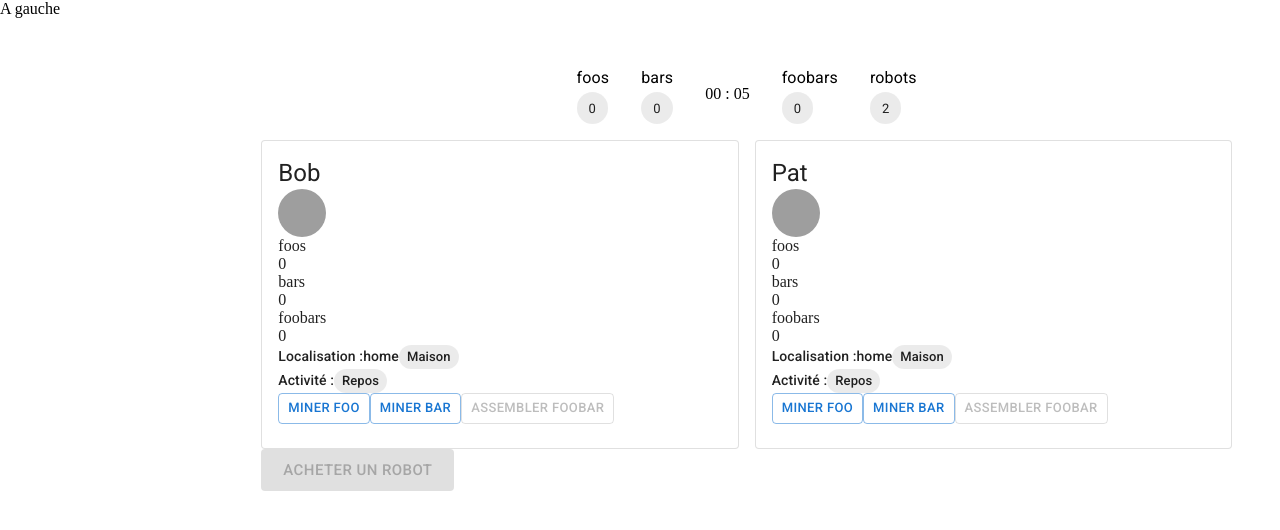
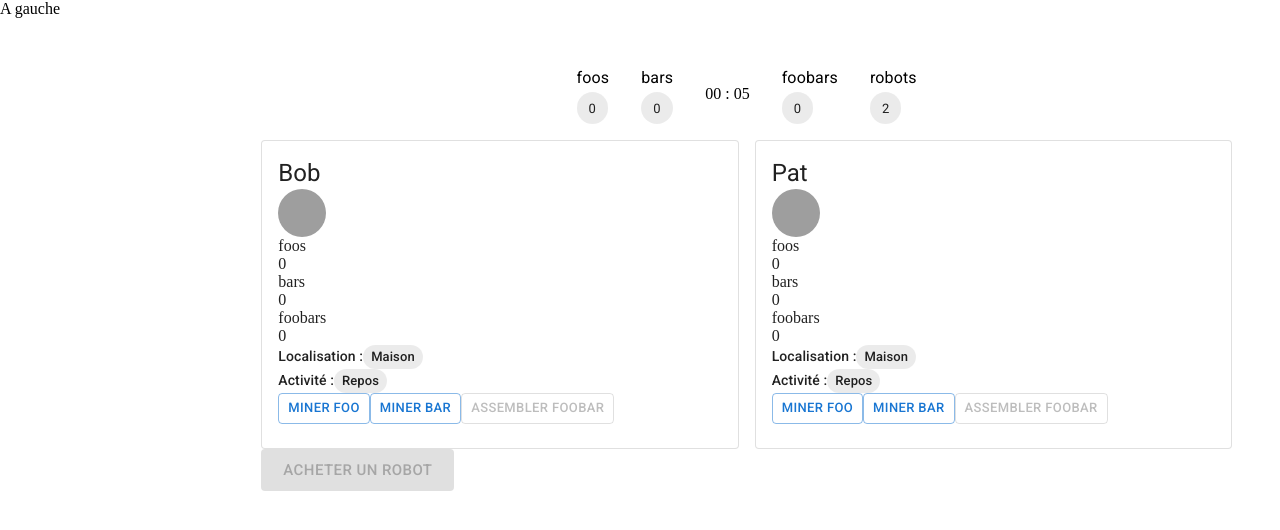
Before and after one commit to Ghuntheur/foobartory, a React (Create React App) app: page / in a window 1280 px wide. Shown: the top 530 px of the page. Built offline with nearby package versions, Linux system fonts and the light colour scheme; grey boxes are pictures that could not be loaded.

Commit message:
fix: remove unused var

```diff
--- a/src/Inventory/Inventory.reducer.tsx
+++ b/src/Inventory/Inventory.reducer.tsx
@@ -1,4 +1,4 @@
-import { createAction, createSlice, PayloadAction } from '@reduxjs/toolkit'
+import { createSlice, PayloadAction } from '@reduxjs/toolkit'
 
 import {
   Garbage,
--- a/src/Robot/RobotItem.tsx
+++ b/src/Robot/RobotItem.tsx
@@ -13,7 +13,6 @@ import {
 } from '../Inventory/Inventory.reducer'
 
 import ActionButton from './ActionButton'
-import ActionProgress from './ActionProgress'
 import RobotInventory from './RobotInventory'
 
 import { Avatar, Card, CardContent, Chip, Typography } from '@mui/material'
@@ -117,9 +116,9 @@ function RobotItem({ name, uuid }: RobotItemProps) {
       case 'walking':
         return 'En déplacement'
       case 'mineBar':
+        return 'Minage de bar'
+      case 'mineFoo':
         return 'Minage de foo'
-      case 'mineFoo':
-        return 'Minage de bar'
       case 'wait':
       default:
         return 'Repos'
@@ -148,7 +147,7 @@ function RobotItem({ name, uuid }: RobotItemProps) {
         </div>
         <div className="activity">
           <Typography variant="subtitle2">
-            Localisation :{location}
+            Localisation :
             <Chip label={formatLocation()} size="small" />
           </Typography>
 
```
